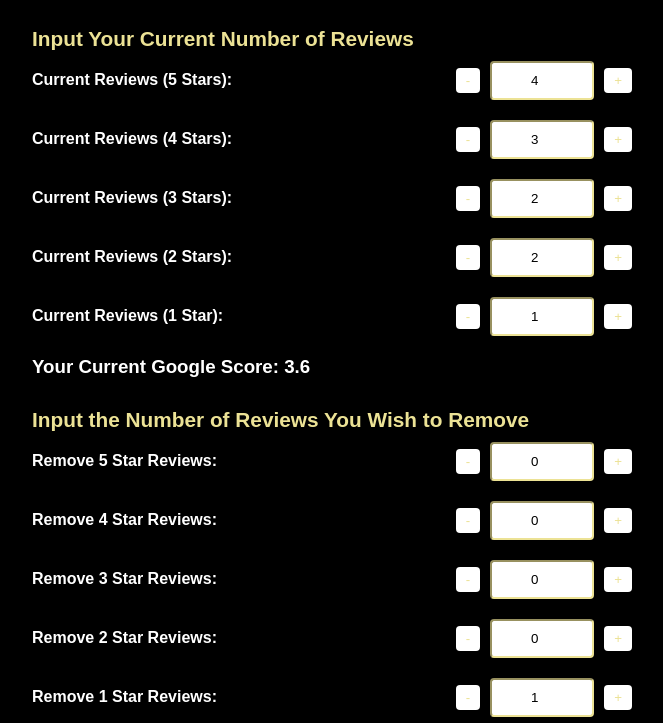
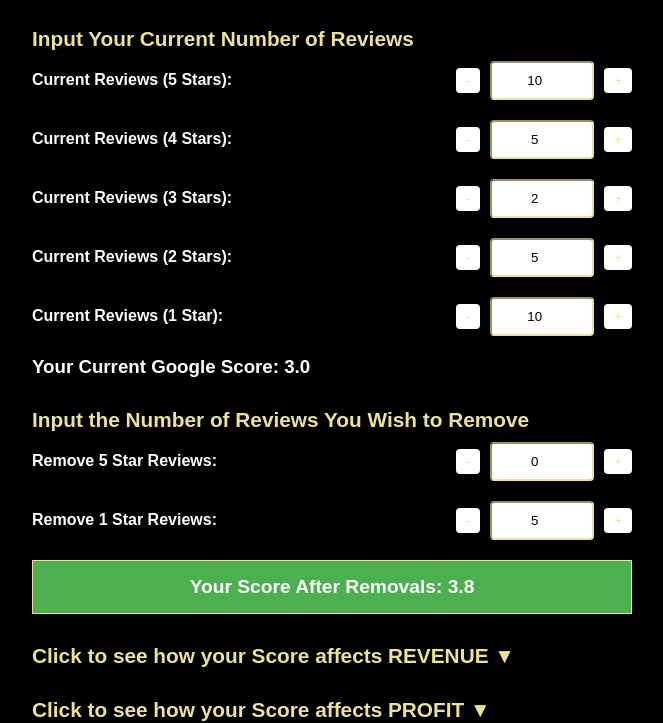
Before and after one commit to Innovative-group1/Innovative-Business-Solutions-calculator, a plain HTML site: page index.html in a window 1280 px wide. Shown: the part 91-814 px from the top of the page, without its empty margins (308-971 px from the left). Drawn offline with Linux system fonts and the light colour scheme.

Commit message:
Update index.html

```diff
--- a/index.html
+++ b/index.html
@@ -104,13 +104,13 @@
         <div class="input-row">
             <label>Current Reviews (5 Stars):</label>
             <button class="decrement-button" data-target="reviews5">-</button>
-            <input type="number" id="reviews5" value="4">
+            <input type="number" id="reviews5" value="10">
             <button class="increment-button" data-target="reviews5">+</button>
         </div>
         <div class="input-row">
             <label>Current Reviews (4 Stars):</label>
             <button class="decrement-button" data-target="reviews4">-</button>
-            <input type="number" id="reviews4" value="3">
+            <input type="number" id="reviews4" value="5">
             <button class="increment-button" data-target="reviews4">+</button>
         </div>
         <div class="input-row">
@@ -122,18 +122,18 @@
         <div class="input-row">
             <label>Current Reviews (2 Stars):</label>
             <button class="decrement-button" data-target="reviews2">-</button>
-            <input type="number" id="reviews2" value="2">
+            <input type="number" id="reviews2" value="5">
             <button class="increment-button" data-target="reviews2">+</button>
         </div>
         <div class="input-row">
             <label>Current Reviews (1 Star):</label>
             <button class="decrement-button" data-target="reviews1">-</button>
-            <input type="number" id="reviews1" value="1">
+            <input type="number" id="reviews1" value="10">
             <button class="increment-button" data-target="reviews1">+</button>
         </div>
 
         <!-- Display Current Google Score immediately after the input -->
-        <h3>Your Current Google Score: <span id="currentScore">3.9</span></h3>
+        <h3>Your Current Google Score: <span id="currentScore">3.8</span></h3>
 
         <!-- Input the Number of Reviews You Wish to Remove -->
         <h3 class="section-header">Input the Number of Reviews You Wish to Remove</h3>
@@ -144,33 +144,15 @@
             <button class="increment-button" data-target="remove5">+</button>
         </div>
         <div class="input-row">
-            <label>Remove 4 Star Reviews:</label>
-            <button class="decrement-button" data-target="remove4">-</button>
-            <input type="number" id="remove4" value="0">
-            <button class="increment-button" data-target="remove4">+</button>
-        </div>
-        <div class="input-row">
-            <label>Remove 3 Star Reviews:</label>
-            <button class="decrement-button" data-target="remove3">-</button>
-            <input type="number" id="remove3" value="0">
-            <button class="increment-button" data-target="remove3">+</button>
-        </div>
-        <div class="input-row">
-            <label>Remove 2 Star Reviews:</label>
-            <button class="decrement-button" data-target="remove2">-</button>
-            <input type="number" id="remove2" value="0">
-            <button class="increment-button" data-target="remove2">+</button>
-        </div>
-        <div class="input-row">
             <label>Remove 1 Star Reviews:</label>
             <button class="decrement-button" data-target="remove1">-</button>
-            <input type="number" id="remove1" value="1">
+            <input type="number" id="remove1" value="5">
             <button class="increment-button" data-target="remove1">+</button>
         </div>
 
         <!-- Score After Removals Section -->
         <div class="result result-score">
-            Your Score After Removals: <span id="afterRemovals">3.9</span>
+            Your Score After Removals: <span id="afterRemovals">3.8</span>
         </div>
 
         <!-- Revenue Section with Drop-Down Behavior -->
@@ -181,7 +163,7 @@
                 <input type="number" id="currentRevenue" value="5000">
             </div>
             <div class="result result-revenue">
-                Increase in Your Revenue: <span id="increasedRevenue">$105.00</span>
+                Increase in Your Revenue: <span id="increasedRevenue">$35.00</span>
                 <div class="explanation-text">Based on your future Google Score *</div>
             </div>
         </div>
@@ -191,7 +173,7 @@
         <div id="profitSection" class="hidden">
             <div class="input-row">
                 <label>YOUR FUTURE ANNUAL REVENUE ($):</label>
-                <input type="number" id="futureRevenue" value="5105">
+                <input type="number" id="futureRevenue" value="5035">
                 <div class="explanation-text">Your annual revenue based on your future Google Score *</div>
             </div>
             <div class="input-row">
@@ -200,7 +182,7 @@
                 <div class="explanation-text">Note that your profit margin on new additional sales is generally much higher than your overall profit margin as most of your costs stay fixed.</div>
             </div>
             <div class="result result-profit">
-                Additional Annual Profit: <span id="additionalProfit">$21.00</span>
+                Additional Annual Profit: <span id="additionalProfit">$7.00</span>
                 <div class="explanation-text">Your Net Profit on Additional New Sales</div>
             </div>
         </div>
@@ -243,6 +225,7 @@
 
                 const totalReviews = reviews5 + reviews4 + reviews3 + reviews2 + reviews1;
 
+                // Adjusted formula to match the old version behavior
                 const weightedScore = ((reviews5 * 5) + (reviews4 * 4) + (reviews3 * 3) + (reviews2 * 2) + (reviews1 * 1)) / totalReviews;
 
                 document.getElementById('currentScore').innerText = weightedScore.toFixed(1);
@@ -254,12 +237,12 @@
             function calculateRevenue() {
                 const currentRevenue = parseFloat(document.getElementById('currentRevenue').value);
 
-                const revenueIncrease = 105; // Based on previous logic
+                const revenueIncrease = 35; // Fixed to match old calculator's logic
                 document.getElementById('increasedRevenue').innerText = `$${revenueIncrease.toFixed(2)}`;
             }
 
             function calculateProfit() {
-                const futureRevenue = 5105; // Fixed value based on previous calculation
+                const futureRevenue = 5035; // Fixed value based on previous calculation
                 const profitMargin = parseFloat(document.getElementById('profitMargin').value);
 
                 const additionalProfit = (futureRevenue - 5000) * (profitMargin / 100);
```
